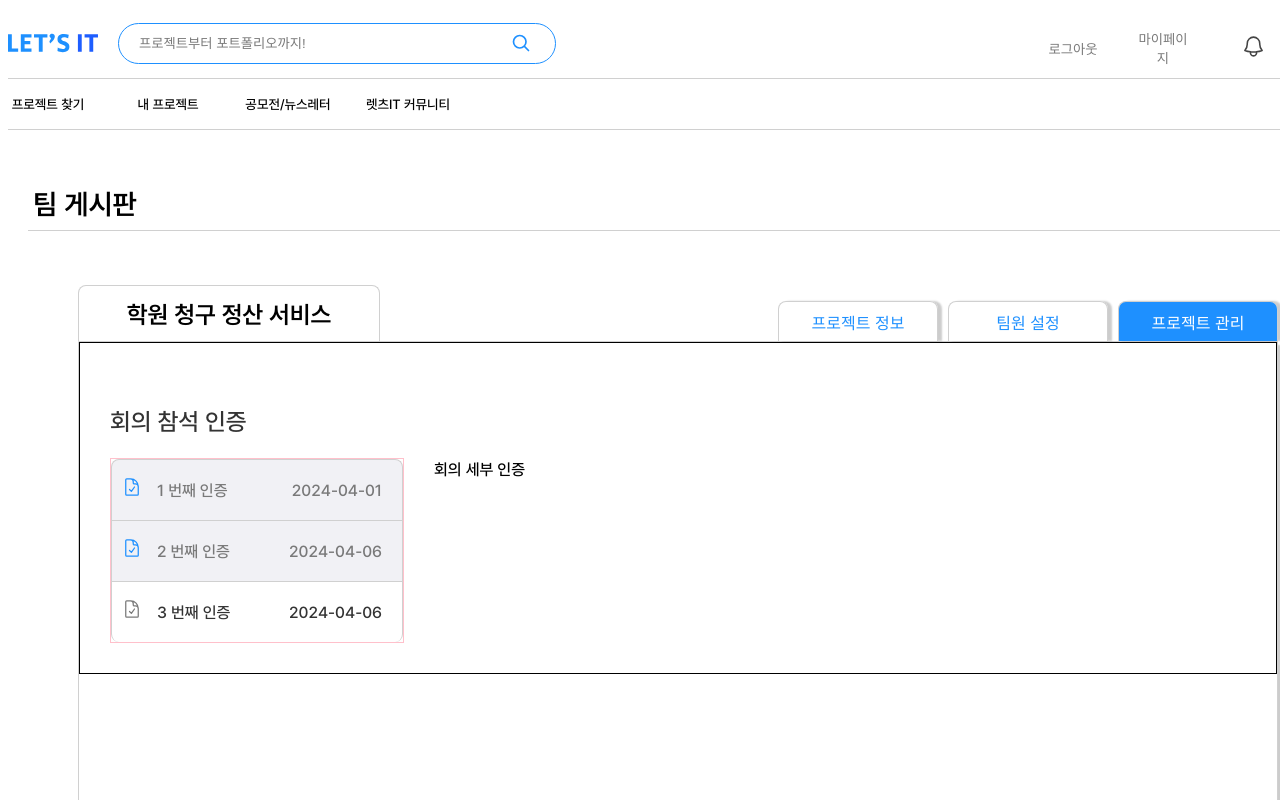
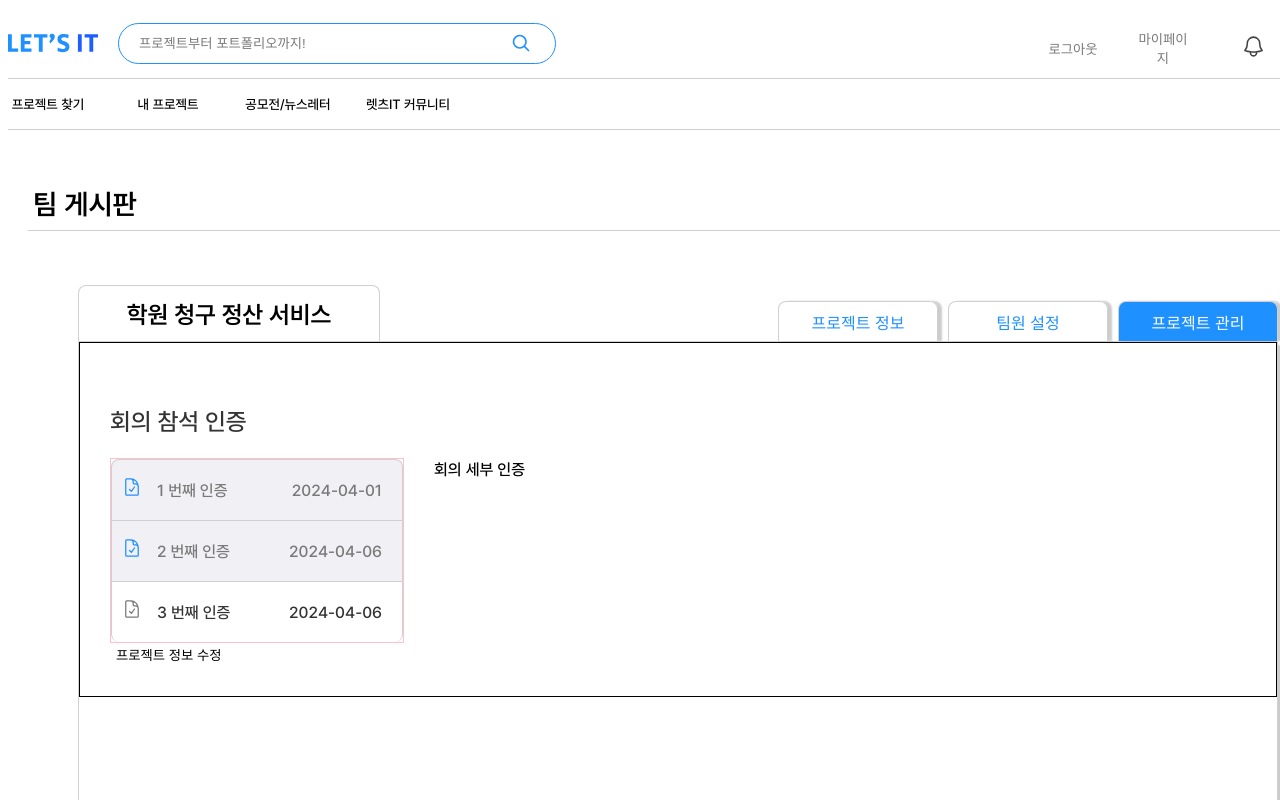
Before and after one commit to yezixx/SOLUX_LETS_IT_Frontend, a React (Vite) app: page /ManageProj in a window 1280 px wide. Shown: the top 800 px of the page. Built offline with nearby package versions, Linux system fonts and the light colour scheme; the HTML template or start-up script is replaced by a standard one.

Commit message:
Feat: 프로젝트 정보 수정 버튼 추가

```diff
--- a/src/Screen/Teamboard/ManageProj/ManageProj.jsx
+++ b/src/Screen/Teamboard/ManageProj/ManageProj.jsx
@@ -10,6 +10,9 @@ const ManageProj = () => {
         <AttendanceList />
         <AttendanceDetail />
       </div>
+      <div className={styles.manageProj__button}>
+        <button>프로젝트 정보 수정</button>
+      </div>
     </div>
   );
 };
```
